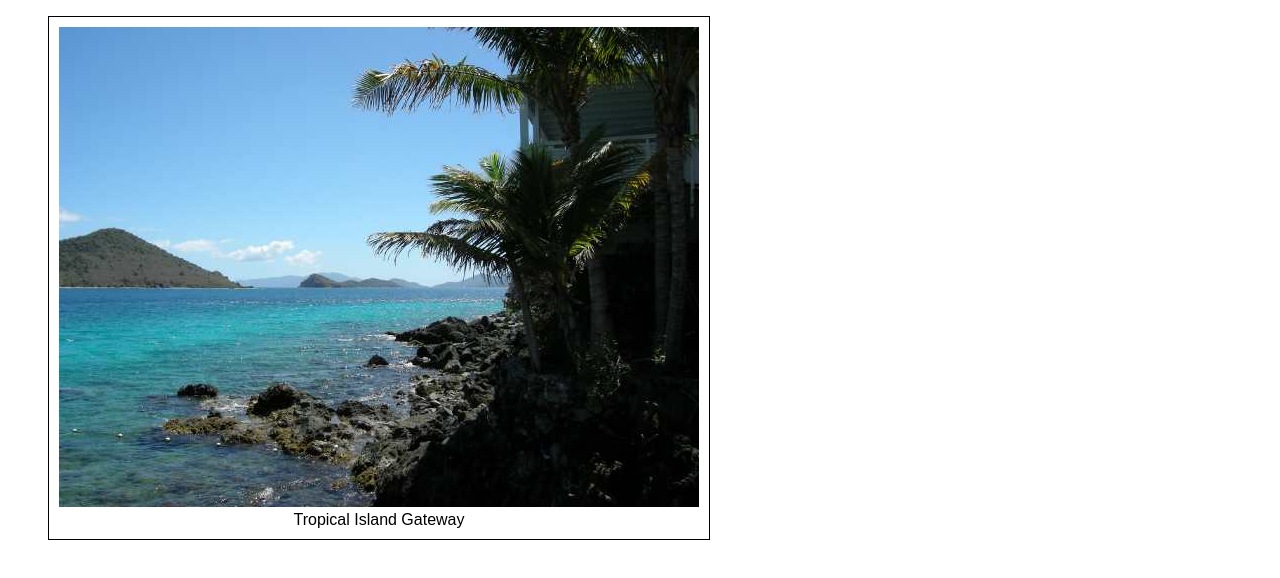
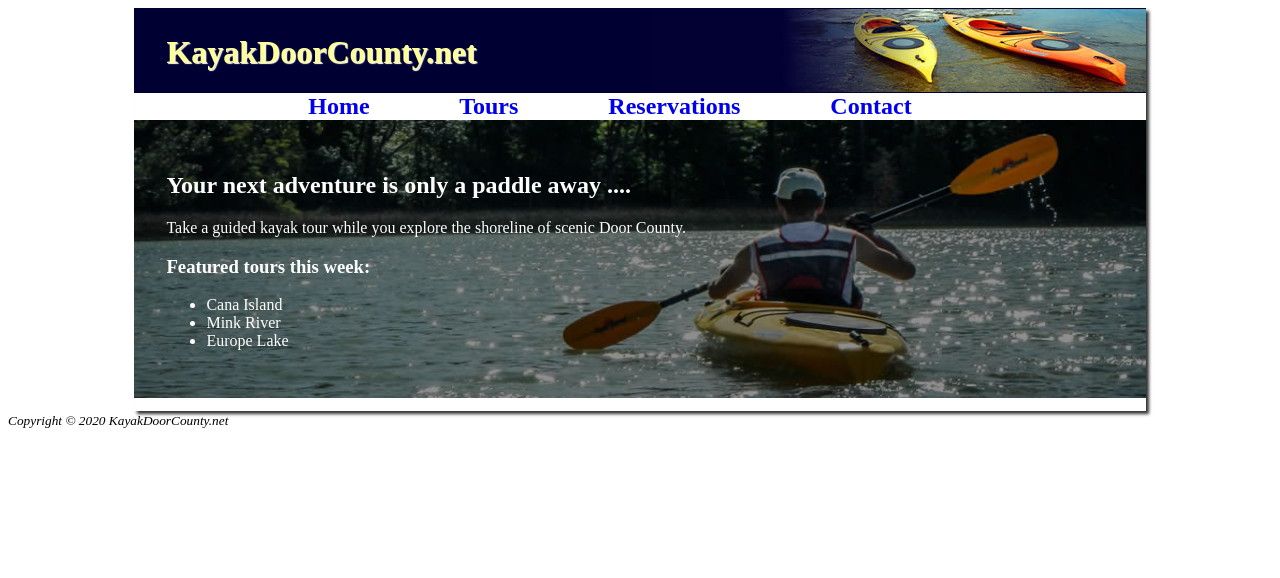
Before and after one commit to Pruthvirajpm/Web-Site-Design, a plain HTML site: page index.html in a window 1280 px wide. Drawn offline with Linux system fonts and the light colour scheme.

Commit message:
In Class-Task 7

```diff
--- a/index.html
+++ b/index.html
@@ -1,19 +1,82 @@
 <!DOCTYPE html>
 <html lang="en">
 <head>
-<title>Page Title Goes Here</title>
 <meta charset="utf-8">
+<title>KayakDoorCounty.net</title>
 <style>
-    figure { border: 1px solid #000000;
-        padding: 10px; width: 640px; }
-figcaption { font-family: Papyrus, fantasy;
-               text-align: center; }
+    body {background-image: :url(background.jpg);}
+    #container {margin-left: auto;
+    margin-right: auto;
+    width: 80px;
+    background-color:#FFFFFF;
+    min-width:650px;max: width 1280px;
+    box-shadow: 3px 3px 3px #333;}
+    #container {margin-left:auto;
+            margin-right:auto;
+            width:80%;
+}
+header { background-color: #000033; color:#FF9;
+
+        background-image: url(headerbackblue.jpg);
+
+        background-position: right;
+
+        background-repeat: no-repeat;
+
+        height: 80px;
+
+        padding-top: 5px;
+
+        padding-left: 2em;
+
+        text-shadow: 1px 1px 1px #FFF; }
+nav { word-spacing: 1em;
+
+    font-weight: bold;
+
+    font-size: 1.5em;
+
+     text-align: center; }
+nav a {text-decoration:none;}
+
+main { background-image: url(heroback2.jpg);
+
+     background-size: 100% 100%;
+
+     color: #FFF;
+
+     padding: 2em; }
+
+footer { font-style: italic; font-size: .80em;
+
+      text-align: center; padding: 0.5em; }
 </style>
 </head>
 <body>
-    <figure>
-        <img src="myisland.jpg" width="640" height="480" alt="Pruthviraj's Island">
-        <figcaption>Tropical Island Gateway</figcaption>
-    </figure>
+    <div id="container">
+<header>
+  <h1>KayakDoorCounty.net</h1>
+</header>
+<nav>
+<a href="index.html">Home</a> &nbsp;
+<a href="tours.html">Tours</a> &nbsp;
+<a href="reservations.html">Reservations</a> &nbsp;
+<a href="contact.html">Contact</a> &nbsp;
+</nav>
+<main>
+<h2>Your next adventure is only a paddle away ....</h2>
+
+<p>Take a guided kayak tour while you explore the shoreline of scenic Door County. </p>
+<h3>Featured tours this week:</h3>
+<ul>
+  <li>Cana Island</li>
+  <li>Mink River</li>
+  <li>Europe Lake</li>
+</ul>
+</main>
+<footer>
+    </div>
+<small><i>Copyright &copy; 2020 KayakDoorCounty.net</i></small>
+</footer>
 </body>
 </html>
```
Also changed, not shown: background.jpg (added), headerbackblue.jpg (added), heroback2.jpg (added).
